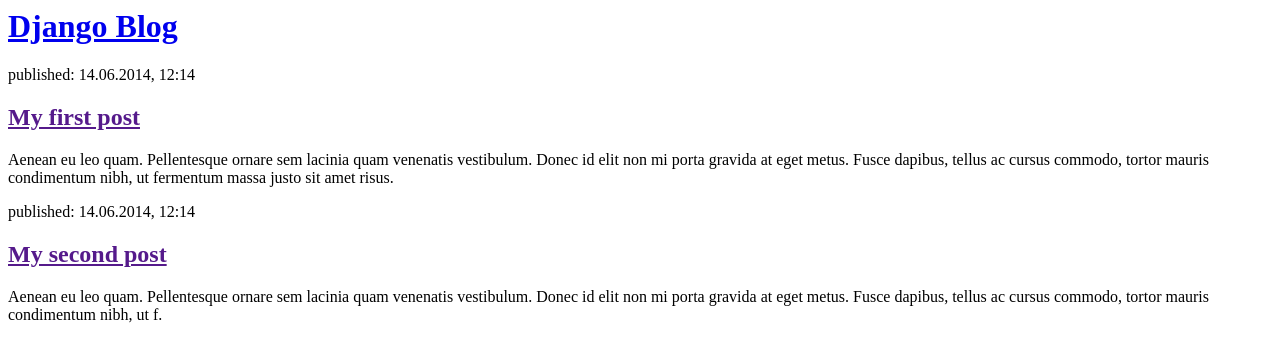
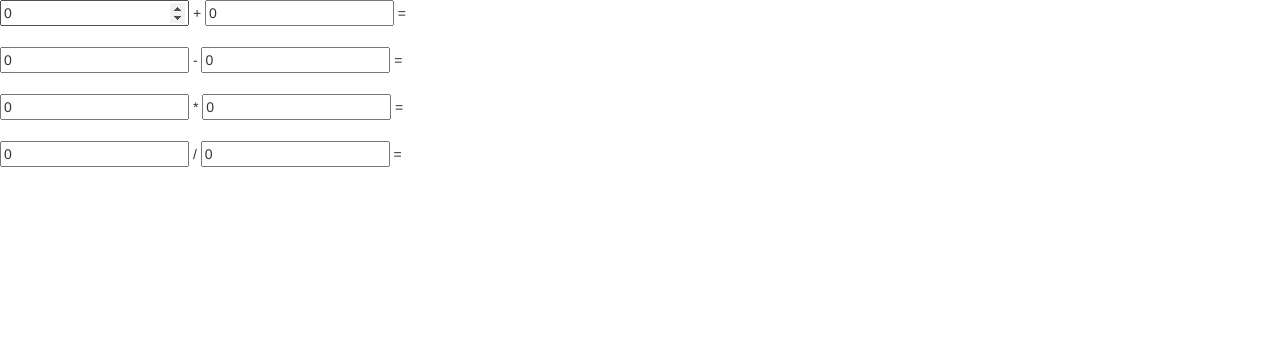
Before and after one commit to johann1598/mi-primer-bloque, a Django app: page / in a window 1280 px wide. Shown: the top 362 px of the page. Run offline with Django 3.2, Linux system fonts and the light colour scheme; some libraries are stand-ins or nearby versions.

Commit message:
Cambie el HTML para la página.

```diff
--- a/blog/templates/blog/post_list.html
+++ b/blog/templates/blog/post_list.html
@@ -1,24 +1,32 @@
 <html>
     <head>
         <title>Django blog</title>
+        <link rel="stylesheet" href="//maxcdn.bootstrapcdn.com/bootstrap/3.2.0/css/bootstrap.min.css">
+<link rel="stylesheet" href="//maxcdn.bootstrapcdn.com/bootstrap/3.2.0/css/bootstrap-theme.min.css">
     </head>
     <body>
-        <div>
-            <h1><a href="/">Django  Blog</a></h1>
+       <form method="POST" oninput="resultado.value=parseInt(valor1.value)+parseInt(valor2.value)">
+    <input type="number" id="valor1" value="0"> +
+    <input type="number" id="valor2" value="0"> =
+    <output name="resultado" for="valor1 valor2"></output>
+	</form>
 
-        </div>
+       <form method="POST" oninput="resultado.value=parseInt(valor3.value)-parseInt(valor4.value)">
+    <input type="number" id="valor3" value="0"> -
+    <input type="number" id="valor4" value="0"> =
+    <output name="resultado" for="valor3 valor4"></output>
+    </form>
 
+         <form method="POST" oninput="resultado.value=parseInt(valor5.value)*parseInt(valor6.value)">
+    <input type="number" id="valor5" value="0"> *
+    <input type="number" id="valor6" value="0"> =
+    <output name="resultado" for="valor5 valor6"></output>
+    </form>
 
-        <div>
-            <p>published: 14.06.2014, 12:14</p>
-            <h2><a href="">My first post</a></h2>
-            <p>Aenean eu leo quam. Pellentesque ornare sem lacinia quam venenatis vestibulum. Donec id elit non mi porta gravida at eget metus. Fusce dapibus, tellus ac cursus commodo, tortor mauris condimentum nibh, ut fermentum massa justo sit amet risus.</p>
-        </div>
-
-        <div>
-            <p>published: 14.06.2014, 12:14</p>
-            <h2><a href="">My second post</a></h2>
-            <p>Aenean eu leo quam. Pellentesque ornare sem lacinia quam venenatis vestibulum. Donec id elit non mi porta gravida at eget metus. Fusce dapibus, tellus ac cursus commodo, tortor mauris condimentum nibh, ut f.</p>
-        </div>
+         <form method="POST" oninput="resultado.value=parseInt(valor7.value)/parseInt(valor8.value)">
+    <input type="number" id="valor7" value="0"> /
+    <input type="number" id="valor8" value="0"> =
+    <output name="resultado" for="valor7 valor8"></output>
+	</form>
     </body>
 </html>
```
